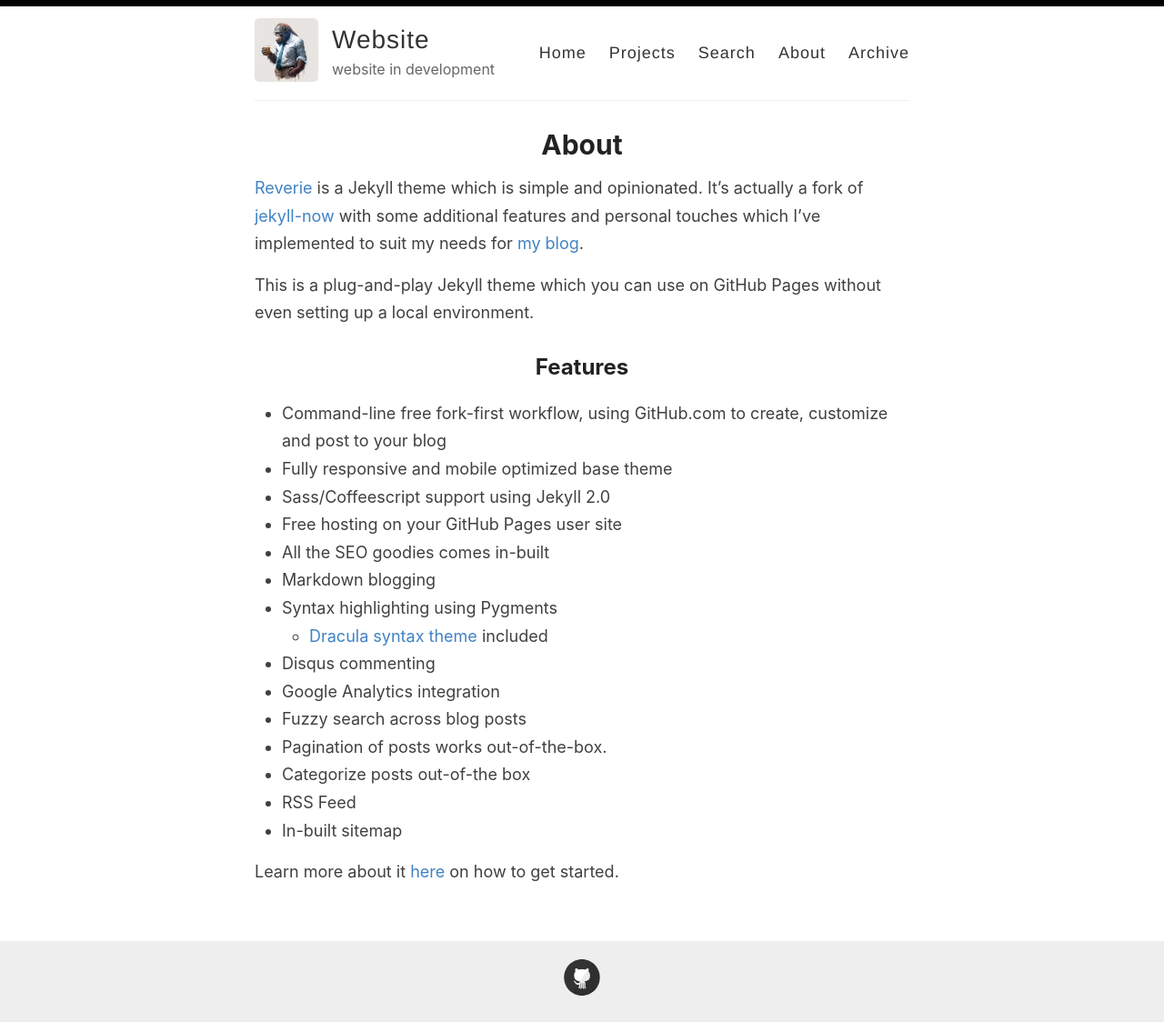
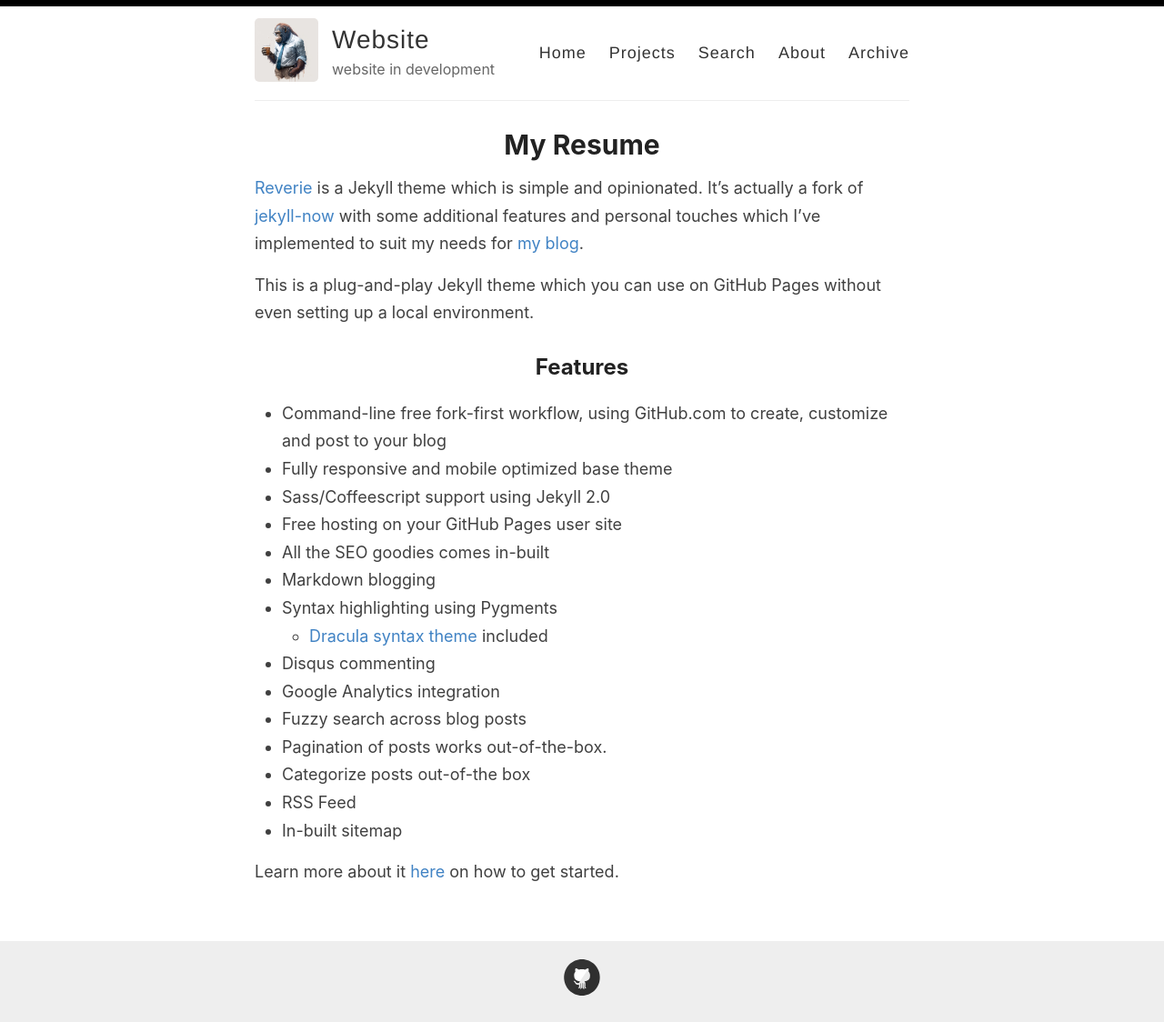
Before and after one commit to StefanRandow/StefanRandow.github.io, a Jekyll site: the page built from _pages/resume.md, in a window 1280 px wide. Shown: the whole page at 91% size. Built offline with Jekyll 4.4.1, drawn with Linux system fonts in a browser that asks for light colours.

Commit message:
Update resume.md

```diff
--- a/_pages/resume.md
+++ b/_pages/resume.md
@@ -1,7 +1,7 @@
 ---
 layout: page
-title: About
-permalink: /about/
+title: My Resume
+permalink: /resume/
 ---
 
 [Reverie](https://github.com/amitmerchant1990/reverie) is a Jekyll theme which is simple and opinionated. It's actually a fork of [jekyll-now](https://github.com/barryclark/jekyll-now) with some additional features and personal touches which I've implemented to suit my needs for [my blog](https://www.amitmerchant.com).
```
